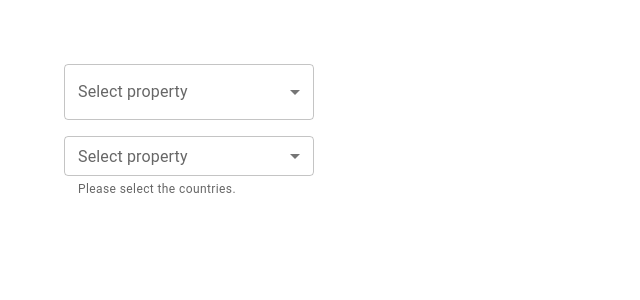
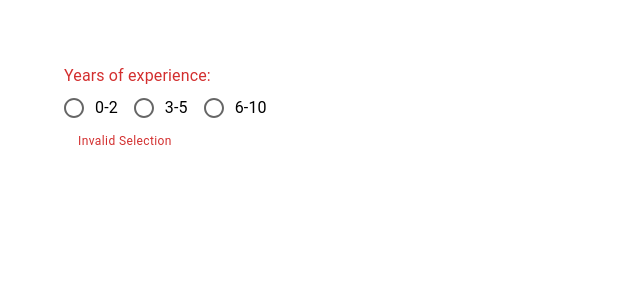
Before and after one commit to noureddein/mui_course, a React (Create React App) app: page / in a window 1280 px wide. Shown: the top 300 px of the page, without its empty margins (0-640 px from the left). Built offline with nearby package versions, Linux system fonts and the light colour scheme.

Commit message:
Adding radio button

```diff
--- a/src/App.tsx
+++ b/src/App.tsx
@@ -2,14 +2,17 @@
 // import MuiTypography from './components/MuiTypography';
 // import MuiButton  from './components/MuiButton';
 // import MuiTextField from './components/MuiTextField';
-import MuiSelect from './components/MuiSelect';
+// import MuiSelect from './components/MuiSelect';
+import MuiRadioButton from './components/MuiRadioButton';
+
 function App() {
   return (
     <div className="App">
       {/* <MuiTypography /> */}
       {/* <MuiButton /> */}
       {/* <MuiTextField /> */}
-      <MuiSelect />
+      {/* <MuiSelect /> */}
+      <MuiRadioButton />
     </div>
   );
 }
--- /dev/null
+++ b/src/components/MuiRadioButton.tsx
@@ -0,0 +1,54 @@
+import { useState } from "react";
+import {
+    Box,
+    FormControl,
+    FormLabel,
+    FormControlLabel,
+    RadioGroup,
+    Radio,
+    FormHelperText,
+} from "@mui/material";
+
+export default function MuiRadioButton() {
+    const [value, setValue] = useState("");
+
+    console.log({ value });
+
+    const handleChange = (event: React.ChangeEvent<HTMLInputElement>) => {
+        setValue(event.target.value as string);
+    };
+
+    return (
+        <Box>
+            <FormControl error={!value}>
+                <FormLabel id="job-experience-group-label">
+                    Years of experience:
+                </FormLabel>
+                <RadioGroup
+                    name="job-experience-group"
+                    aria-label="job-experience-group-label"
+                    value={value}
+                    onChange={handleChange}
+                    row
+                >
+                    <FormControlLabel
+                        control={<Radio size="medium" color="secondary" />}
+                        label="0-2"
+                        value="0-2"
+                    />
+                    <FormControlLabel
+                        control={<Radio size="medium" color="secondary" />}
+                        label="3-5"
+                        value="3-5"
+                    />
+                    <FormControlLabel
+                        control={<Radio size="medium" color="secondary" />}
+                        label="6-10"
+                        value="6-10"
+                    />
+                </RadioGroup>
+                {!value ? <FormHelperText>Invalid Selection </FormHelperText> : null}
+            </FormControl>
+        </Box>
+    );
+}
```
